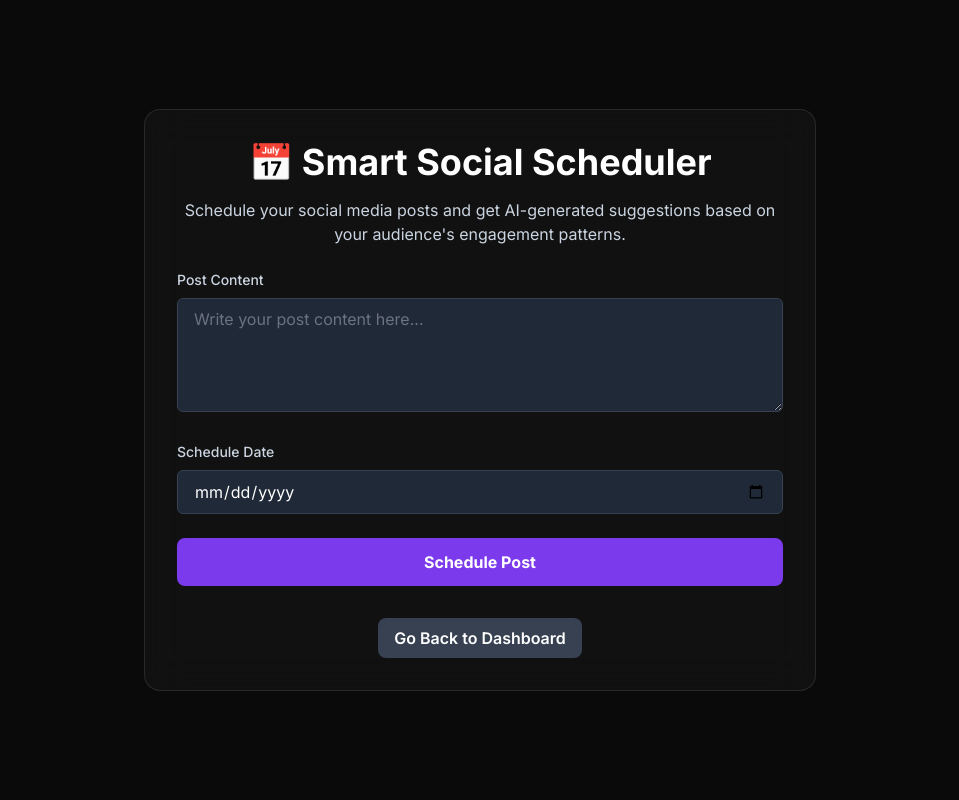
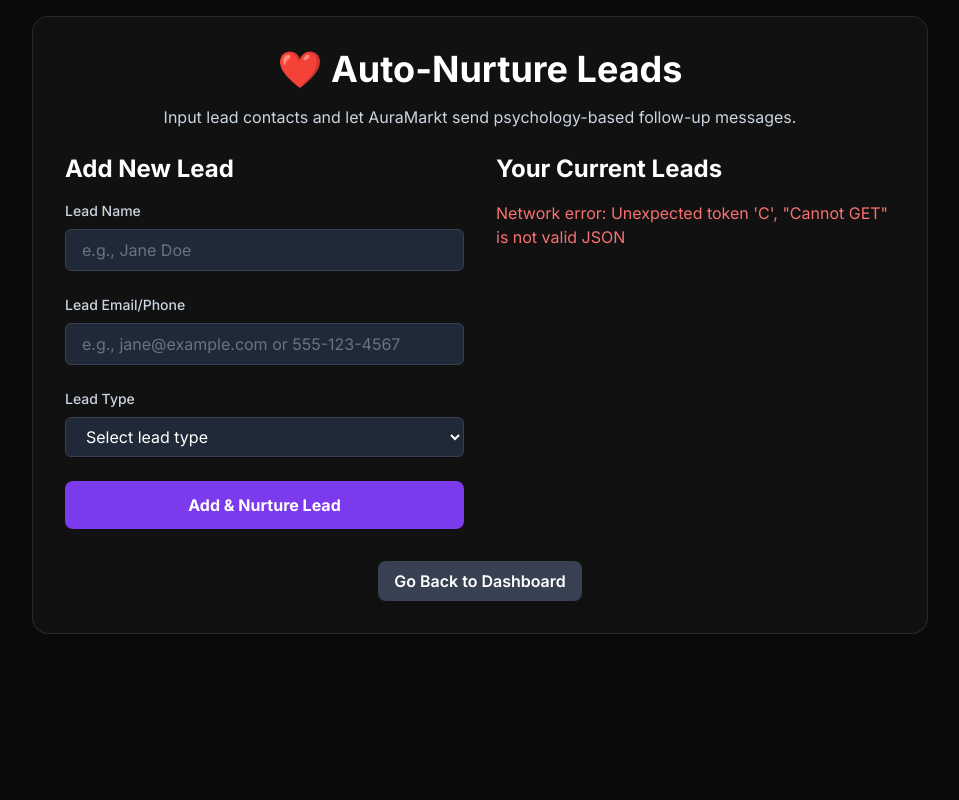
Before and after one commit to voycebutler18/VoyceFeed, a Flask app: page /lead_management in a window 1280 px wide. Shown: the whole page, without its empty margins (160-1119 px from the left). Run offline with Flask 2, Linux system fonts and the light colour scheme; some libraries are stand-ins or nearby versions.

Commit message:
Update lead_management.html

```diff
--- a/templates/lead_management.html
+++ b/templates/lead_management.html
@@ -3,7 +3,7 @@
 <head>
     <meta charset="UTF-8">
     <meta name="viewport" content="width=device-width, initial-scale=1.0">
-    <title>AuraMarkt - Smart Social Scheduler</title>
+    <title>AuraMarkt - Auto-Nurture Leads</title>
     <script src="https://cdn.tailwindcss.com"></script>
     <link href="https://fonts.googleapis.com/css2?family=Inter:wght@400;500;600;700;900&display=swap" rel="stylesheet">
     <style>
@@ -11,41 +11,71 @@
         .glass-pane { background: rgba(255, 255, 255, 0.03); backdrop-filter: blur(20px); border: 1px solid rgba(255, 255, 255, 0.1); border-radius: 1rem; }
     </style>
 </head>
-<body class="min-h-screen flex flex-col items-center justify-center p-4">
-    <div class="glass-pane p-8 max-w-2xl w-full text-center">
-        <h1 class="text-4xl font-bold text-white mb-4">📅 Smart Social Scheduler</h1>
-        <p class="text-slate-300 mb-6">Schedule your social media posts and get AI-generated suggestions based on your audience's engagement patterns.</p>
+<body class="min-h-screen flex flex-col items-center p-4">
+    <div class="glass-pane p-8 max-w-4xl w-full text-center">
+        <h1 class="text-4xl font-bold text-white mb-4">❤️ Auto-Nurture Leads</h1>
+        <p class="text-slate-300 mb-6">Input lead contacts and let AuraMarkt send psychology-based follow-up messages.</p>
 
-        <form id="socialSchedulerForm" class="space-y-6 text-left">
+        <div class="grid grid-cols-1 md:grid-cols-2 gap-8 text-left">
+            <!-- Add Lead Form -->
             <div>
-                <label for="postContent" class="block text-sm font-medium text-slate-300 mb-2">Post Content</label>
-                <textarea
-                    id="postContent"
-                    name="postContent"
-                    rows="4"
+                <h2 class="text-2xl font-bold text-white mb-4">Add New Lead</h2>
+                <form id="leadNurturingForm" class="space-y-6">
+                    <div>
+                        <label for="leadName" class="block text-sm font-medium text-slate-300 mb-2">Lead Name</label>
+                        <input
+                            type="text"
+                            id="leadName"
+                            name="leadName"
                             class="w-full px-4 py-2 bg-gray-800 border border-gray-700 rounded-md text-white placeholder-gray-500 focus:outline-none focus:ring-2 focus:ring-violet-500"
-                    placeholder="Write your post content here..."
-                ></textarea>
+                            placeholder="e.g., Jane Doe"
+                            required
+                        >
                     </div>
                     <div>
-                <label for="scheduleDate" class="block text-sm font-medium text-slate-300 mb-2">Schedule Date</label>
+                        <label for="leadContact" class="block text-sm font-medium text-slate-300 mb-2">Lead Email/Phone</label>
                         <input
-                    type="date"
-                    id="scheduleDate"
-                    name="scheduleDate"
+                            type="text"
+                            id="leadContact"
+                            name="leadContact"
+                            class="w-full px-4 py-2 bg-gray-800 border border-gray-700 rounded-md text-white placeholder-gray-500 focus:outline-none focus:ring-2 focus:ring-violet-500"
+                            placeholder="e.g., jane@example.com or 555-123-4567"
+                            required
+                        >
+                    </div>
+                    <div>
+                        <label for="leadType" class="block text-sm font-medium text-slate-300 mb-2">Lead Type</label>
+                        <select
+                            id="leadType"
+                            name="leadType"
                             class="w-full px-4 py-2 bg-gray-800 border border-gray-700 rounded-md text-white focus:outline-none focus:ring-2 focus:ring-violet-500"
+                            required
                         >
+                            <option value="">Select lead type</option>
+                            <option value="buyer">Buyer</option>
+                            <option value="seller">Seller</option>
+                            <option value="investor">Investor</option>
+                        </select>
                     </div>
 
                     <button
                         type="submit"
                         class="w-full bg-violet-600 hover:bg-violet-700 text-white font-bold py-3 px-6 rounded-lg transition-colors focus:outline-none focus:ring-2 focus:ring-violet-500 focus:ring-offset-2 focus:ring-offset-gray-900"
                     >
-                Schedule Post
+                        Add & Nurture Lead
                     </button>
                 </form>
+                <div id="response-message" class="mt-6 text-center text-green-400 hidden"></div>
+            </div>
 
-        <div id="response-message" class="mt-6 text-center text-green-400 hidden"></div>
+            <!-- Current Leads Display -->
+            <div>
+                <h2 class="text-2xl font-bold text-white mb-4">Your Current Leads</h2>
+                <div id="leads-list" class="space-y-4">
+                    <p class="text-slate-500">Loading leads...</p>
+                </div>
+            </div>
+        </div>
 
         <button onclick="window.history.back()" class="mt-8 bg-gray-700 hover:bg-gray-600 text-white font-semibold py-2 px-4 rounded-lg transition-colors">
             Go Back to Dashboard
@@ -53,39 +83,14 @@
     </div>
 
     <script>
-        document.getElementById('socialSchedulerForm').addEventListener('submit', async function(event) {
-            event.preventDefault();
-
-            const postContent = document.getElementById('postContent').value;
-            const scheduleDate = document.getElementById('scheduleDate').value;
+        const leadNurturingForm = document.getElementById('leadNurturingForm');
+        const leadNameInput = document.getElementById('leadName');
+        const leadContactInput = document.getElementById('leadContact');
+        const leadTypeInput = document.getElementById('leadType');
+        const leadsList = document.getElementById('leads-list');
         const responseMessageDiv = document.getElementById('response-message');
 
-            if (!postContent || !scheduleDate) {
-                showMessageBox("Please enter post content and select a date.");
-                return;
-            }
-
-            try {
-                const response = await fetch('/api/schedule_social_post', {
-                    method: 'POST',
-                    headers: { 'Content-Type': 'application/json' },
-                    body: JSON.stringify({ content: postContent, date: scheduleDate })
-                });
-
-                const result = await response.json();
-
-                if (result.success) {
-                    responseMessageDiv.textContent = result.message;
-                    responseMessageDiv.classList.remove('hidden');
-                    // In a real app, this would save to a database and potentially interact with social media APIs
-                } else {
-                    showMessageBox("Failed to schedule post: " + (result.error || "Unknown error"));
-                }
-            } catch (error) {
-                showMessageBox("An error occurred: " + error.message);
-            }
-        });
-
+        // Function to display messages (reused from previous files)
         function showMessageBox(message) {
             const messageBox = document.createElement('div');
             messageBox.className = 'fixed inset-0 bg-black bg-opacity-75 flex items-center justify-center z-50';
@@ -97,6 +102,77 @@
             `;
             document.body.appendChild(messageBox);
         }
+
+        // Function to fetch and display leads
+        async function fetchAndDisplayLeads() {
+            leadsList.innerHTML = '<p class="text-slate-500">Loading leads...</p>';
+            try {
+                const response = await fetch('/api/get_leads');
+                const result = await response.json();
+
+                if (result.success) {
+                    leadsList.innerHTML = ''; // Clear loading message
+                    if (result.data.length === 0) {
+                        leadsList.innerHTML = '<p class="text-slate-500">No leads added yet.</p>';
+                    } else {
+                        result.data.forEach(lead => {
+                            const leadDiv = document.createElement('div');
+                            leadDiv.className = 'glass-pane p-4 text-sm';
+                            leadDiv.innerHTML = `
+                                <p class="font-semibold text-white">${lead.name} (${lead.type})</p>
+                                <p class="text-slate-400">${lead.contact}</p>
+                            `;
+                            leadsList.appendChild(leadDiv);
+                        });
+                    }
+                } else {
+                    leadsList.innerHTML = `<p class="text-red-400">Error loading leads: ${result.error || 'Unknown error'}</p>`;
+                }
+            } catch (error) {
+                leadsList.innerHTML = `<p class="text-red-400">Network error: ${error.message}</p>`;
+            }
+        }
+
+        // Handle form submission
+        leadNurturingForm.addEventListener('submit', async function(event) {
+            event.preventDefault();
+
+            const leadName = leadNameInput.value;
+            const leadContact = leadContactInput.value;
+            const leadType = leadTypeInput.value;
+            responseMessageDiv.classList.add('hidden');
+
+            if (!leadName || !leadContact || !leadType) {
+                showMessageBox("Please fill in all lead details.");
+                return;
+            }
+
+            try {
+                const response = await fetch('/api/add_nurture_lead', {
+                    method: 'POST',
+                    headers: { 'Content-Type': 'application/json' },
+                    body: JSON.stringify({ name: leadName, contact: leadContact, type: leadType })
+                });
+
+                const result = await response.json();
+
+                if (result.success) {
+                    responseMessageDiv.textContent = result.message;
+                    responseMessageDiv.classList.remove('hidden');
+                    leadNameInput.value = ''; // Clear form
+                    leadContactInput.value = ''; // Clear form
+                    leadTypeInput.value = ''; // Clear form
+                    fetchAndDisplayLeads(); // Refresh the list
+                } else {
+                    showMessageBox("Failed to add lead: " + (result.error || "Unknown error"));
+                }
+            } catch (error) {
+                showMessageBox("An error occurred: " + error.message);
+            }
+        });
+
+        // Fetch leads when the page loads
+        document.addEventListener('DOMContentLoaded', fetchAndDisplayLeads);
     </script>
 </body>
 </html>
```
Lines whose indentation alone changed are shown as unchanged.
